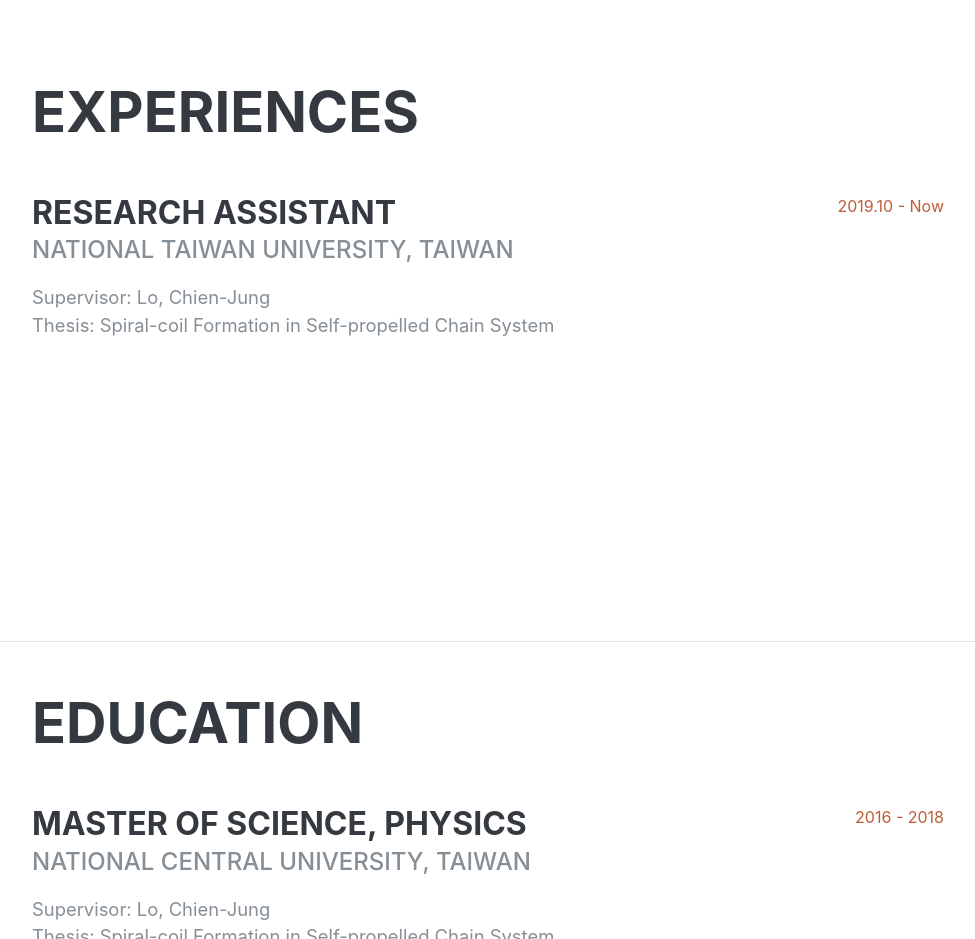
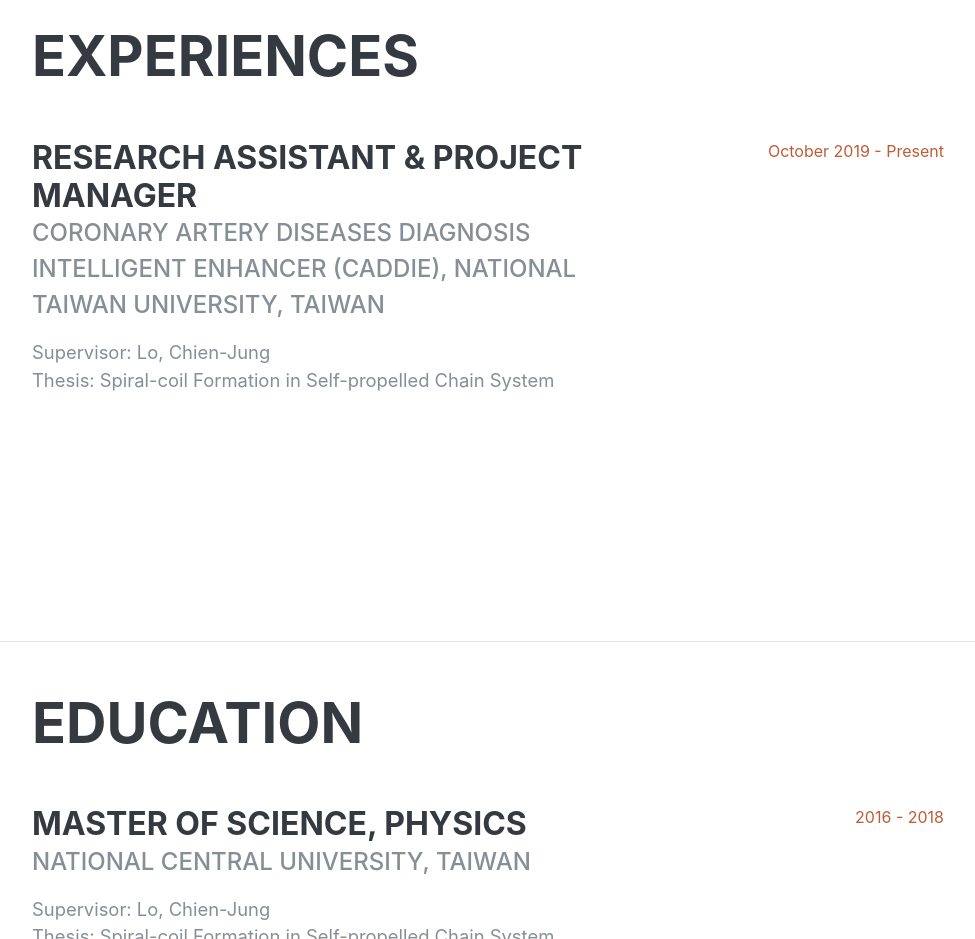
Before and after one commit to yao-kuan/yao-kuan.github.io, a plain HTML site: page index.html in a window 1280 px wide. Shown: the part 960-1899 px from the top of the page, without its empty margins (288-1263 px from the left). Drawn offline with Linux system fonts and the light colour scheme; a web font is replaced by a local one.

Commit message:
2020-07-09-0050

```diff
--- a/index.html
+++ b/index.html
@@ -94,12 +94,12 @@
 
       <div class="resume-item d-flex flex-column flex-md-row justify-content-between mb-5">
         <div class="resume-content">
-          <h3 class="mb-0">Research assistant</h3>
-          <div class="subheading mb-3">National Taiwan University, Taiwan</div>
+          <h3 class="mb-0">research assistant &amp; project manager</h3>
+          <div class="subheading mb-3">Coronary Artery Diseases Diagnosis Intelligent Enhancer (CADDIE), National Taiwan University, Taiwan</div>
           <p class="lead">Supervisor: Lo, Chien-Jung<br>Thesis: Spiral-coil Formation in Self-propelled Chain System</p>
         </div>
         <div class="resume-date text-md-right">
-          <span class="text-primary">2019.10 - Now</span>
+          <span class="text-primary">October 2019 - Present</span>
         </div>
       </div>
 
```
